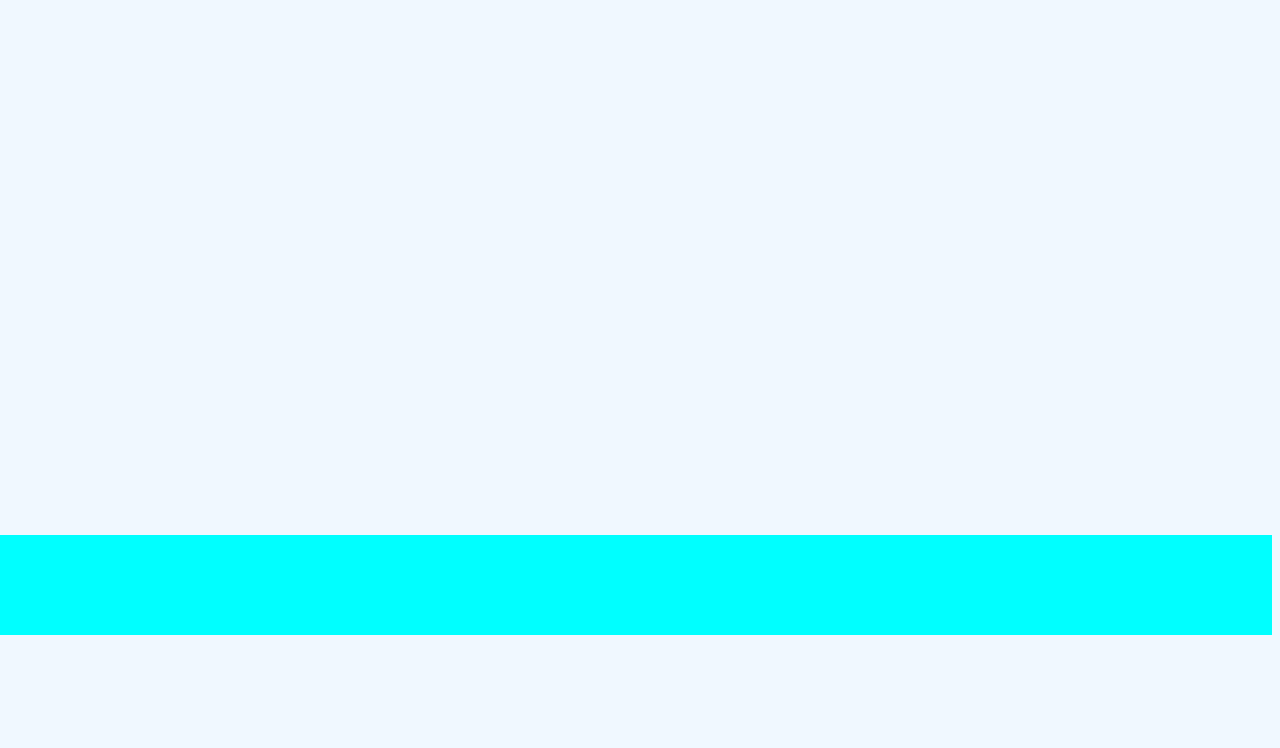
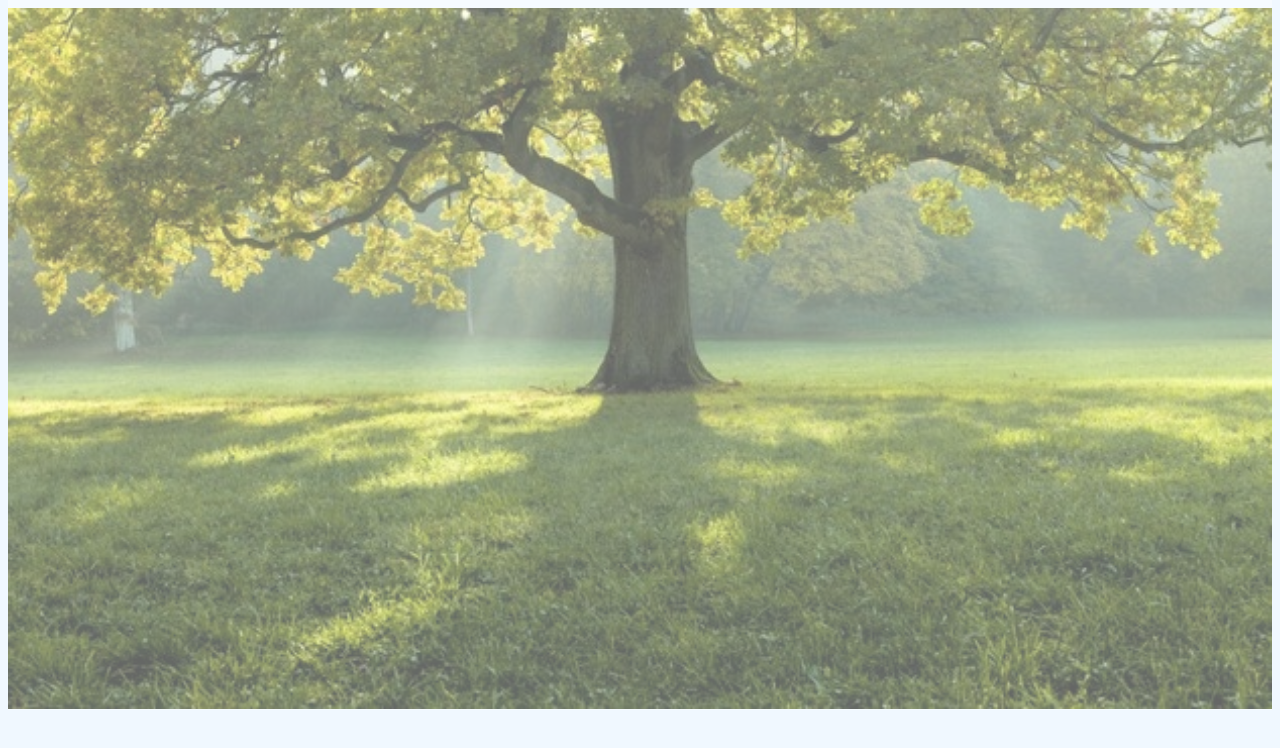
Before and after one commit to miwen17/template, a plain HTML site: page index.html in a window 1280 px wide. Drawn offline with Linux system fonts and the light colour scheme.

Commit message:
template

```diff
--- a/index.html
+++ b/index.html
@@ -9,7 +9,13 @@
 </head>
 <body>
     <div class="k1">
-
+        <img class="foto1" src="pohon/tree.jpg">
+        <p class="opacity">
+            test
+        </p>
     </div>
+    <div class="border"></div>
+    <div class="k3"></div>
+    <div class="k4"></div>
 </body>
 </html>
--- a/style.css
+++ b/style.css
@@ -3,11 +3,50 @@ html {
 }
 
 .k1 {
-    margin: auto;
-    width: auto;
-    height: 100px;
-    background-color: aqua;
-    margin-top: 535px;
-    margin-left: -10px;
+    background-color: aliceblue;
+    max-width: 100%;
+    max-height: 100%;
+    border-color: black;
 
 }
+
+.opacity{
+    display: flex;
+    background-color: rgba(255, 255, 255, 0.493);
+    flex-direction: column;
+    opacity: 80%;
+    align-items: center;
+    padding: 10px;
+    height: 757px;
+    font-size: 20px;
+    margin-right: auto;
+    margin-left: auto;
+    margin-top: -780px;
+    position: relative;
+}
+
+.foto1 {
+    margin-left: auto;
+    margin-right: auto;
+    width: 100%;
+    height: 100%;
+}
+
+.k2 {
+    background-color: rgb(0, 0, 0);
+    margin-left: auto;
+    margin-right: auto;
+    margin-top: -400px;
+    max-width: 100%;
+    max-height: 100%;
+    position: relative;
+}
+
+.border {
+    position: relative;
+    border: 10px;
+    border-color: black;
+    width: fit-content;
+    height: fit-content;
+    border-width: 100px;
+}
```
Also changed, not shown: pohon/tree.jpg (added).
